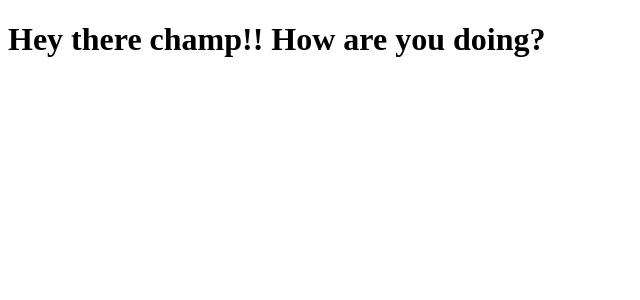
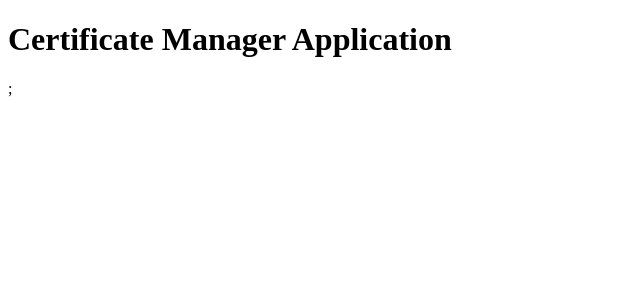
Before and after one commit to KelliaKamikazi/certificate-manager-application, a React app: page / in a window 1280 px wide. Shown: the top 300 px of the page, without its empty margins (0-640 px from the left). Built offline with nearby package versions, Linux system fonts and the light colour scheme.

Commit message:
task1-KAN-9 Add app.tsx to seperate the logic from index- updated to stable versions the tsconfig.json file

```diff
--- a/package.json
+++ b/package.json
@@ -17,7 +17,7 @@
     "react",
     "typescript"
   ],
-  "author": "Your Name",
+  "author": "Kellia Kamikazi",
   "license": "ISC",
   "repository": {
     "type": "git",
--- /dev/null
+++ b/src/App.tsx
@@ -0,0 +1,10 @@
+import React from 'react';
+
+const App: React.FC = () => {
+  return (
+    <>
+      <h1>Certificate Manager Application</h1>;
+    </>
+  );
+};
+export default App;
--- a/src/index.css
+++ b/src/index.css
@@ -1,12 +1,17 @@
+:root {
+  --primarycolor: #3f9ac9;
+  --secondary-color: #265c79;
+  --text-color: #333333;
+  --background-color: #f0f0f0;
+}
+
 body {
   font-family: Arial, sans-serif;
   margin: 0;
   padding: 0;
-    background-color: #f0f0f0;
+  background-color: var(--background-color);
 }
-
 h1 {
-    color: blue;
   font-size: 24px;
   text-align: center;
   margin-top: 20px;
--- a/src/index.html
+++ b/src/index.html
@@ -1,9 +1,12 @@
-<!DOCTYPE html>
+<!doctype html>
 <html lang="en">
   <head>
-  <meta charset="UTF-8">
-  <meta name="viewport" content="width=device-width, initial-scale=1.0">
-  <title>React App</title>
+    <meta charset="UTF-8" />
+    <meta
+      name="viewport"
+      content="width=device-width, initial-scale=1.0"
+    />
+    <title>Certificate-manager-application</title>
   </head>
   <body>
     <div id="root"></div>
--- a/src/index.tsx
+++ b/src/index.tsx
@@ -1,16 +1,12 @@
 import React from 'react';
-import { createRoot } from 'react-dom/client';
+import ReactDOM from 'react-dom/client';
+import App from './App';
 
-const App: React.FC = () => {
-  return <h1>Hey there champ!! How are you doing?</h1>;
-};
-
-const rootElement = document.getElementById('root');
-if (!rootElement) throw new Error('Failed to find the root element');
-
-const root = createRoot(rootElement);
+const root = ReactDOM.createRoot(
+  document.getElementById('root') as HTMLElement,
+);
 root.render(
   <React.StrictMode>
     <App />
-  </React.StrictMode>
+  </React.StrictMode>,
 );
--- a/webpack.config.js
+++ b/webpack.config.js
@@ -60,7 +60,9 @@ export default () => {
             name(module) {
               // get the name. E.g. node_modules/packageName/not/this/part.js
               // or node_modules/packageName
-            const packageName = module.context.match(/[\\/]node_modules[\\/](.*?)([\\/]|$)/)[1];
+              const packageName = module.context.match(
+                /[\\/]node_modules[\\/](.*?)([\\/]|$)/,
+              )[1];
               return `npm.${packageName.replace('@', '')}`;
             },
           },
@@ -86,5 +88,5 @@ export default () => {
         openAnalyzer: false,
       }),
     ],
-}
   };
+};
```
Also changed, not shown: tsconfig.json (+8 -3 lines). Lines whose indentation alone changed are shown as unchanged.
